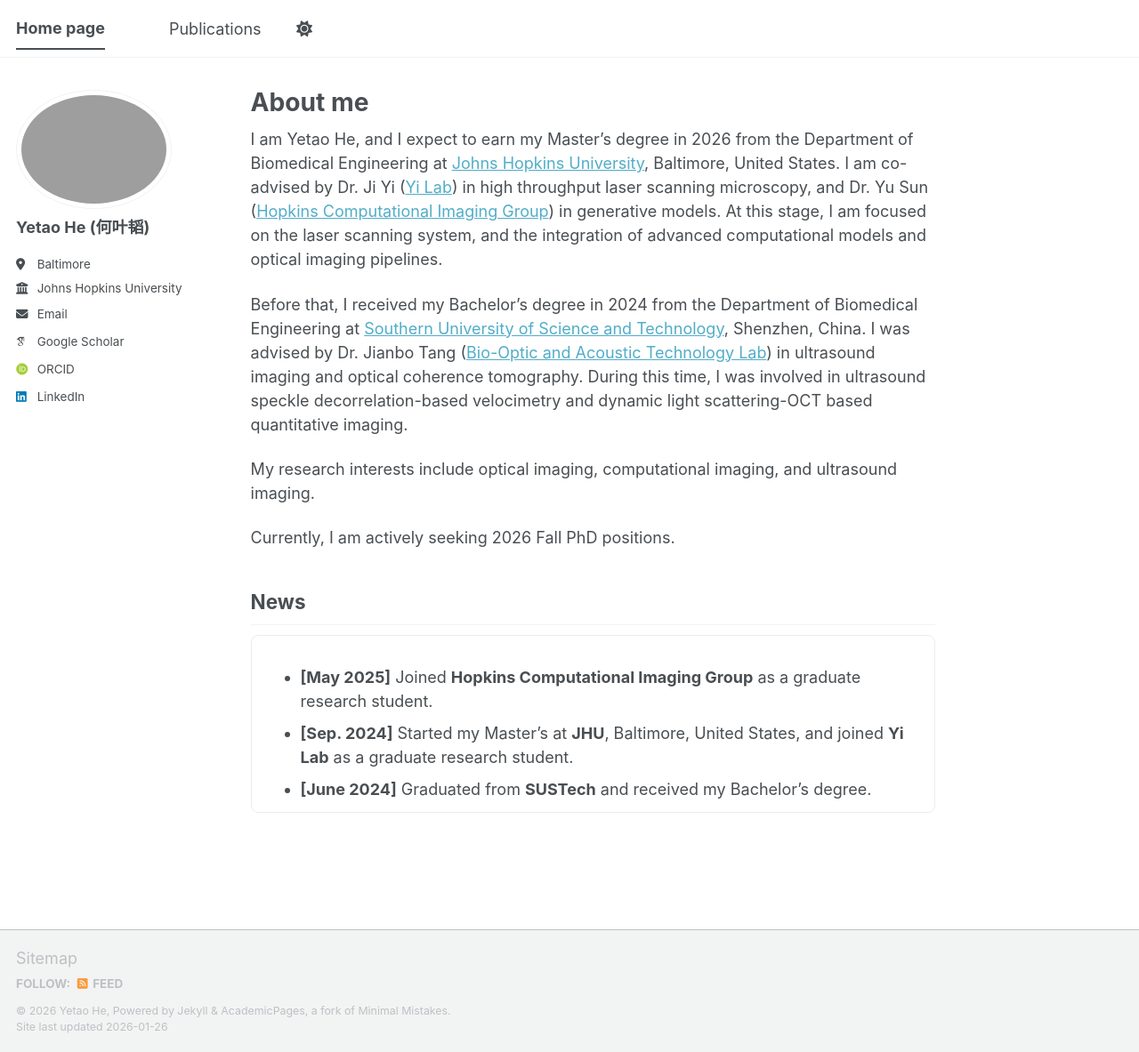
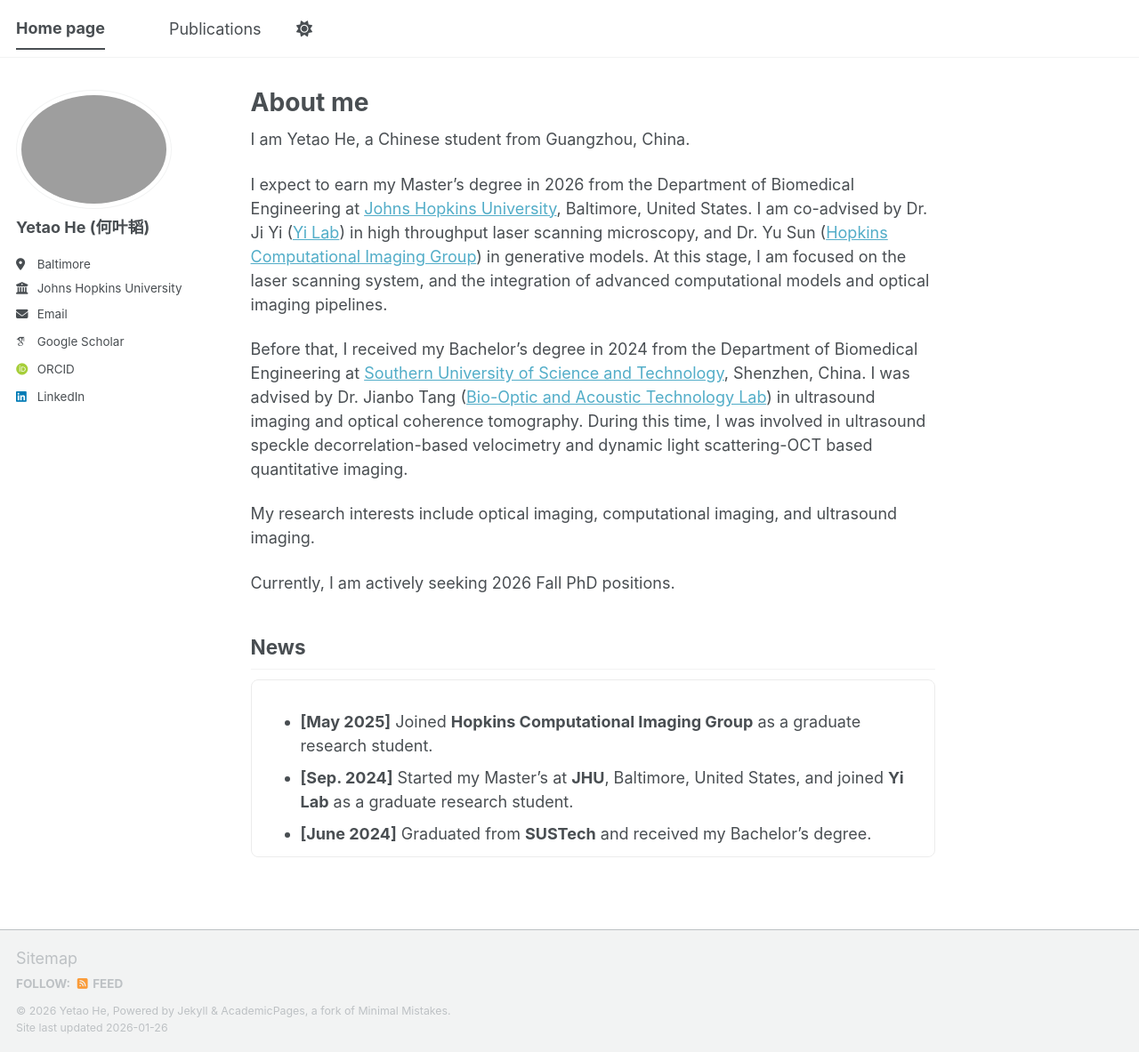
Before and after one commit to YetiHe/YetiHe.github.io, a Jekyll site: the page built from _pages/about.md, in a window 1280 px wide and 1183 px high. Shown: the whole window at 89% size. Built offline with Jekyll 4.4.1, drawn with Linux system fonts in a browser that asks for light colours; some web fonts are replaced; a script bundle is joined from its source files by our own code; library files that are not in the unit come from our copies.

Commit message:
Update about.md

```diff
--- a/_pages/about.md
+++ b/_pages/about.md
@@ -7,7 +7,9 @@ redirect_from:
   - /about.html
 ---
 
-I am Yetao He, and I expect to earn my Master's degree in 2026 from the Department of Biomedical Engineering at [Johns Hopkins University](https://www.jhu.edu/), Baltimore, United States. I am co-advised by Dr. Ji Yi ([Yi Lab](https://www.yilab.org/)) in high throughput laser scanning microscopy, and Dr. Yu Sun ([Hopkins Computational Imaging Group](https://hcig.wse.jhu.edu/)) in generative models. At this stage, I am focused on the laser scanning system, and the integration of advanced computational models and optical imaging pipelines.
+I am Yetao He, a Chinese student from Guangzhou, China.
+
+I expect to earn my Master's degree in 2026 from the Department of Biomedical Engineering at [Johns Hopkins University](https://www.jhu.edu/), Baltimore, United States. I am co-advised by Dr. Ji Yi ([Yi Lab](https://www.yilab.org/)) in high throughput laser scanning microscopy, and Dr. Yu Sun ([Hopkins Computational Imaging Group](https://hcig.wse.jhu.edu/)) in generative models. At this stage, I am focused on the laser scanning system, and the integration of advanced computational models and optical imaging pipelines.
 
 Before that, I received my Bachelor's degree in 2024 from the Department of Biomedical Engineering at [Southern University of Science and Technology](https://www.sustech.edu.cn/en/), Shenzhen, China. I was advised by Dr. Jianbo Tang ([Bio-Optic and Acoustic Technology Lab](https://sustech.edu.cn/en/faculties/tangjianbo.html)) in ultrasound imaging and optical coherence tomography. During this time, I was involved in ultrasound speckle decorrelation-based velocimetry and dynamic light scattering-OCT based quantitative imaging.
 
```
